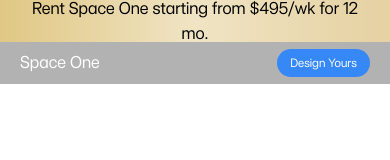
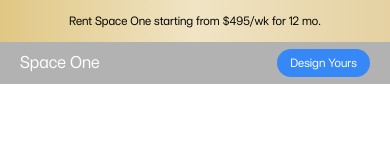
Before and after one commit to venkatesh-pro/etrader-new-landingpage, a Next.js app: page / in a window 390 px wide. Shown: the top 160 px of the page. Built offline with nearby package versions, Linux system fonts and the light colour scheme.

Commit message:
navbar res fix

```diff
--- a/components/Navbar/NavbarNotification.tsx
+++ b/components/Navbar/NavbarNotification.tsx
@@ -3,7 +3,7 @@ import React from "react";
 const NavbarNotification = () => {
   return (
     <div className="w-full px-[20px] md:px-[30px] desktop:px-[48px] h-[42px] bg-gradient-to-r from-[#E0C784] via-[#F0E4C4] to-[#E5D1A1] flex justify-between items-center">
-      <p className="text-center w-full text-[17px]">Rent Space One starting from $495/wk for 12 mo.</p>
+      <p className="text-center w-full text-[12px] md:text-[17px] ">Rent Space One starting from $495/wk for 12 mo.</p>
     </div>
   );
 };
```
